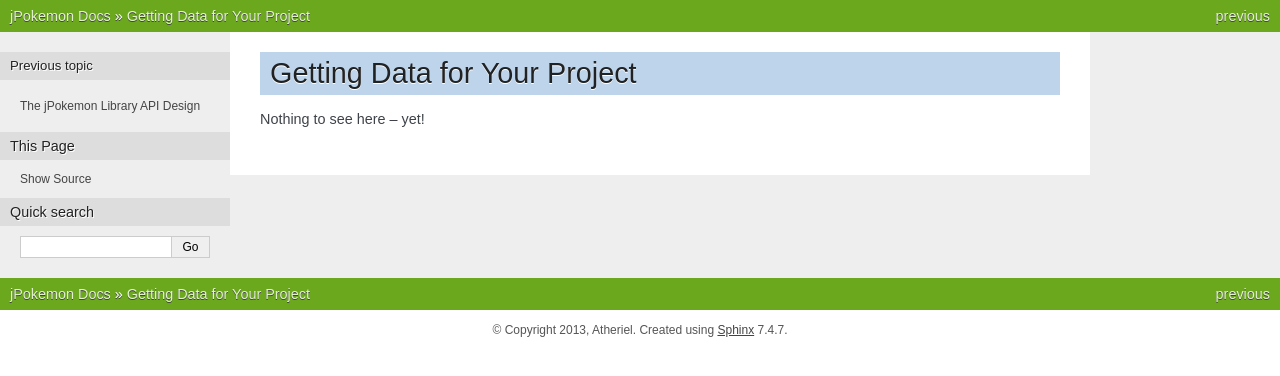
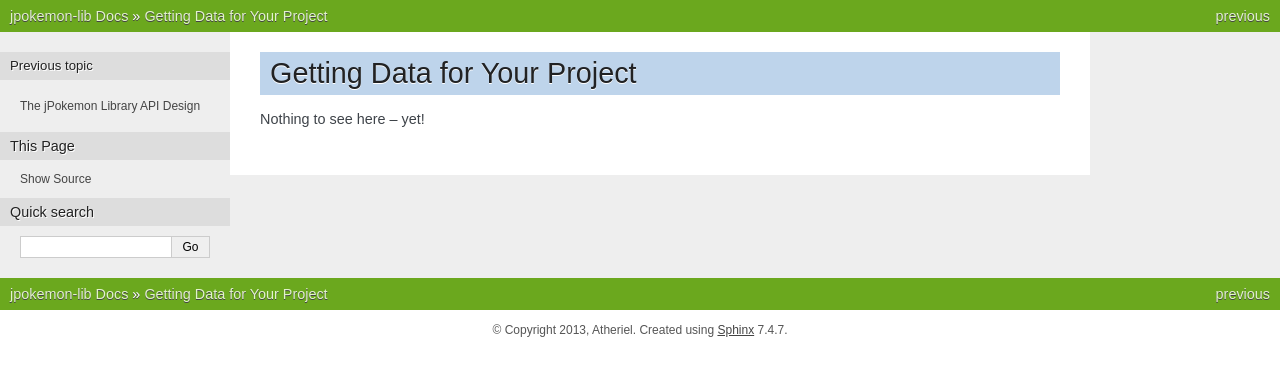
Before and after one commit to JPokemon/jpokemon-api, a Sphinx documentation site: the page built from docs/source/getting-data.rst, in a window 1280 px wide. Shown: the top 376 px of the page. Built offline with Sphinx 7.4.7, drawn with Linux system fonts in a browser that asks for light colours.

Commit message:
Sphinx documentation... try 2.
Signed-off-by: Atheriel <atheriel@gmail.com>

```diff
--- a/docs/source/conf.py
+++ b/docs/source/conf.py
@@ -40,7 +40,7 @@ source_encoding = 'utf-8'
 master_doc = 'index'
 
 # General information about the project.
-project = u'jPokemon'
+project = u'The JPokémon Library'
 copyright = u'2013, Atheriel'
 
 # The version info for the project you're documenting, acts as replacement for
@@ -50,7 +50,7 @@ copyright = u'2013, Atheriel'
 # The short X.Y version.
 version = '0.1'
 # The full version, including alpha/beta/rc tags.
-release = '0.1'
+release = '0.1.0-alpha'
 
 # The language for content autogenerated by Sphinx. Refer to documentation
 # for a list of supported languages.
@@ -106,10 +106,10 @@ html_theme = 'nature'
 
 # The name for this set of Sphinx documents.  If None, it defaults to
 # "<project> v<release> documentation".
-html_title = "jPokemon - Official Documentation"
+html_title = "The JPokémon Library - Official Documentation"
 
 # A shorter title for the navigation bar.  Default is the same as html_title.
-html_short_title = "jPokemon Docs"
+html_short_title = "jpokemon-lib Docs"
 
 # The name of an image file (relative to this directory) to place at the top
 # of the sidebar.
```
